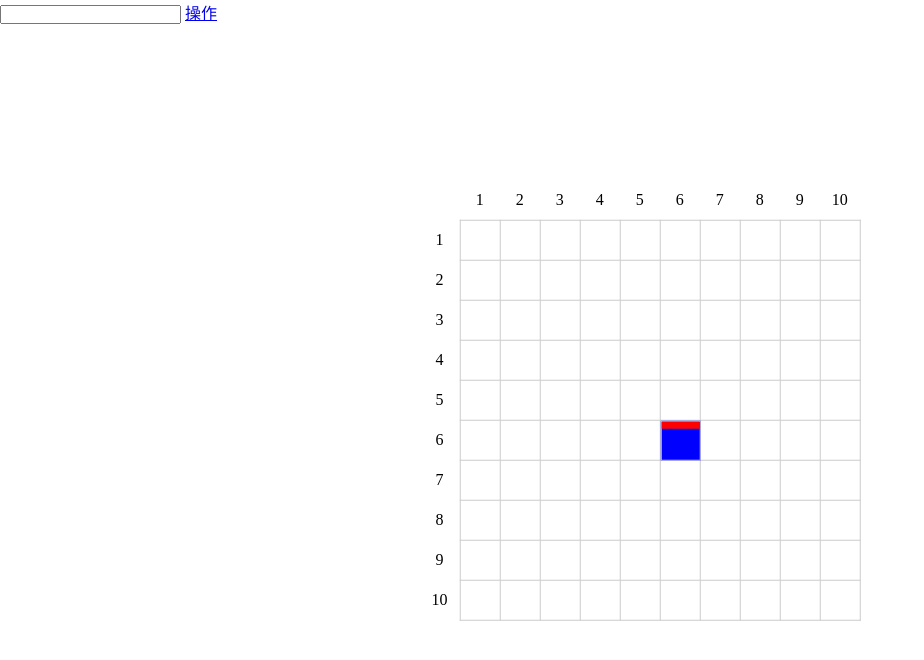
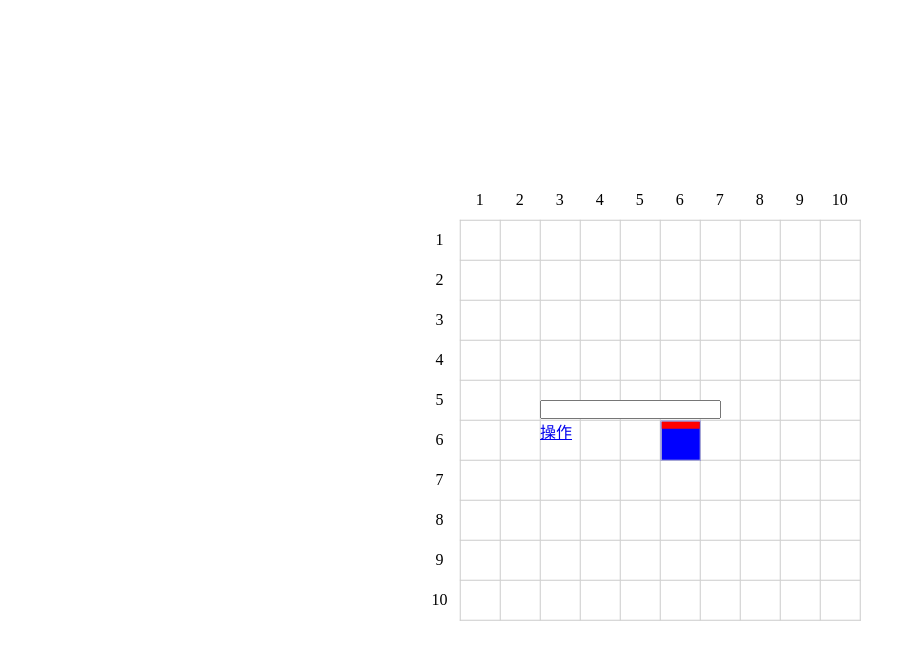
Before and after one commit to AleenL/my-little-demo, a plain HTML site: page baidu/baidu2-5.html in a window 1280 px wide. Shown: the whole page, without its empty margins (0-924 px from the left). Drawn offline with Linux system fonts and the light colour scheme.

Commit message:
优化css样式

```diff
--- a/baidu/baidu2-5.html
+++ b/baidu/baidu2-5.html
@@ -40,6 +40,15 @@
 		background: red;
 		height: 20%;
 	}
+	.progress{
+		width: 200px;
+		height: 40px;
+		position: absolute;
+		left: 50%;
+		top: 50%;
+		margin-left: -100px;
+	}
+
 	</style>
 </head>
 <body>
@@ -188,7 +197,7 @@
 		<td></td>
 	</tr>
 </table>
-<div>
+<div class='progress'>
 	<input id='govalue' type="text">
 	<a  id='goBtn' href="#">操作</a>
 </div>
```
